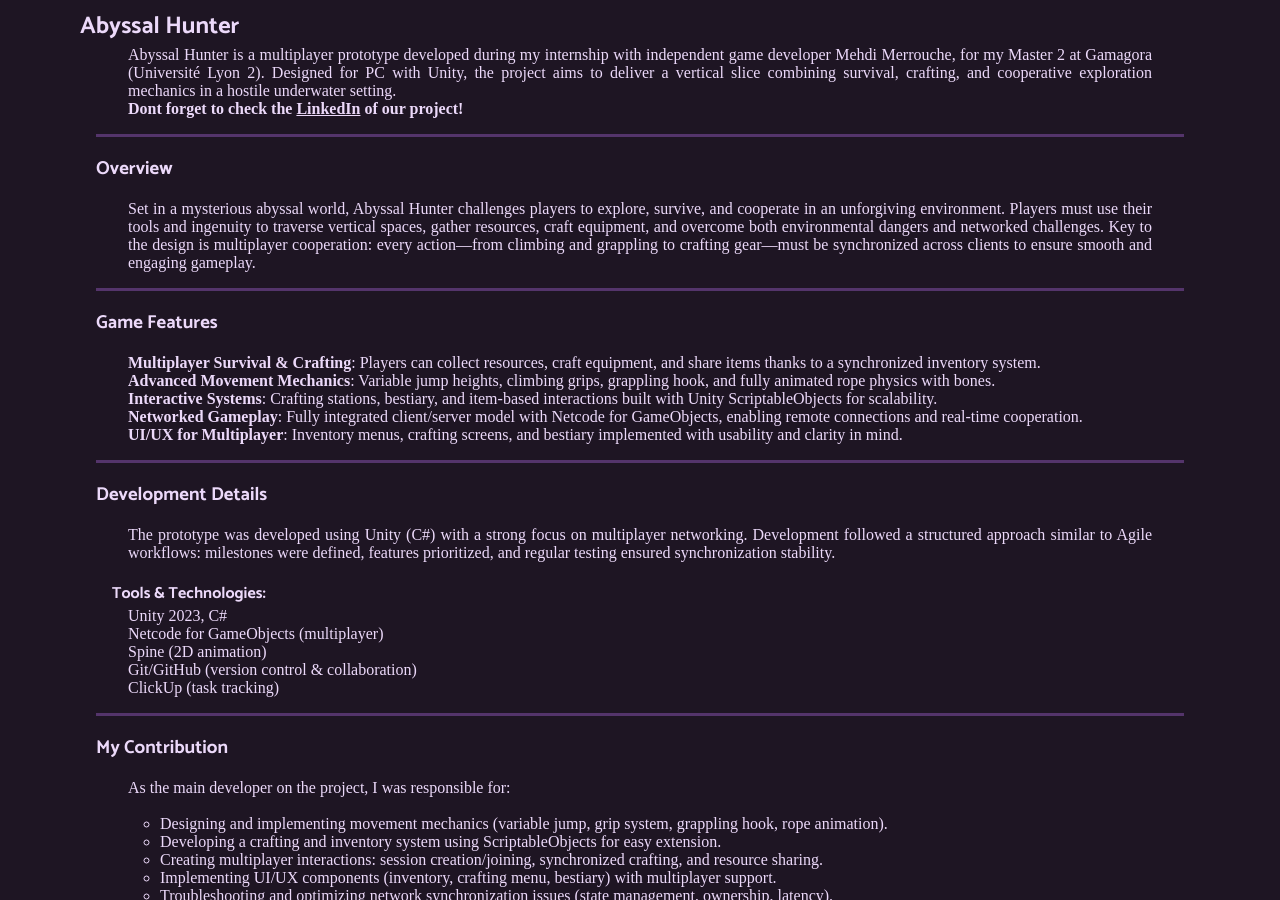
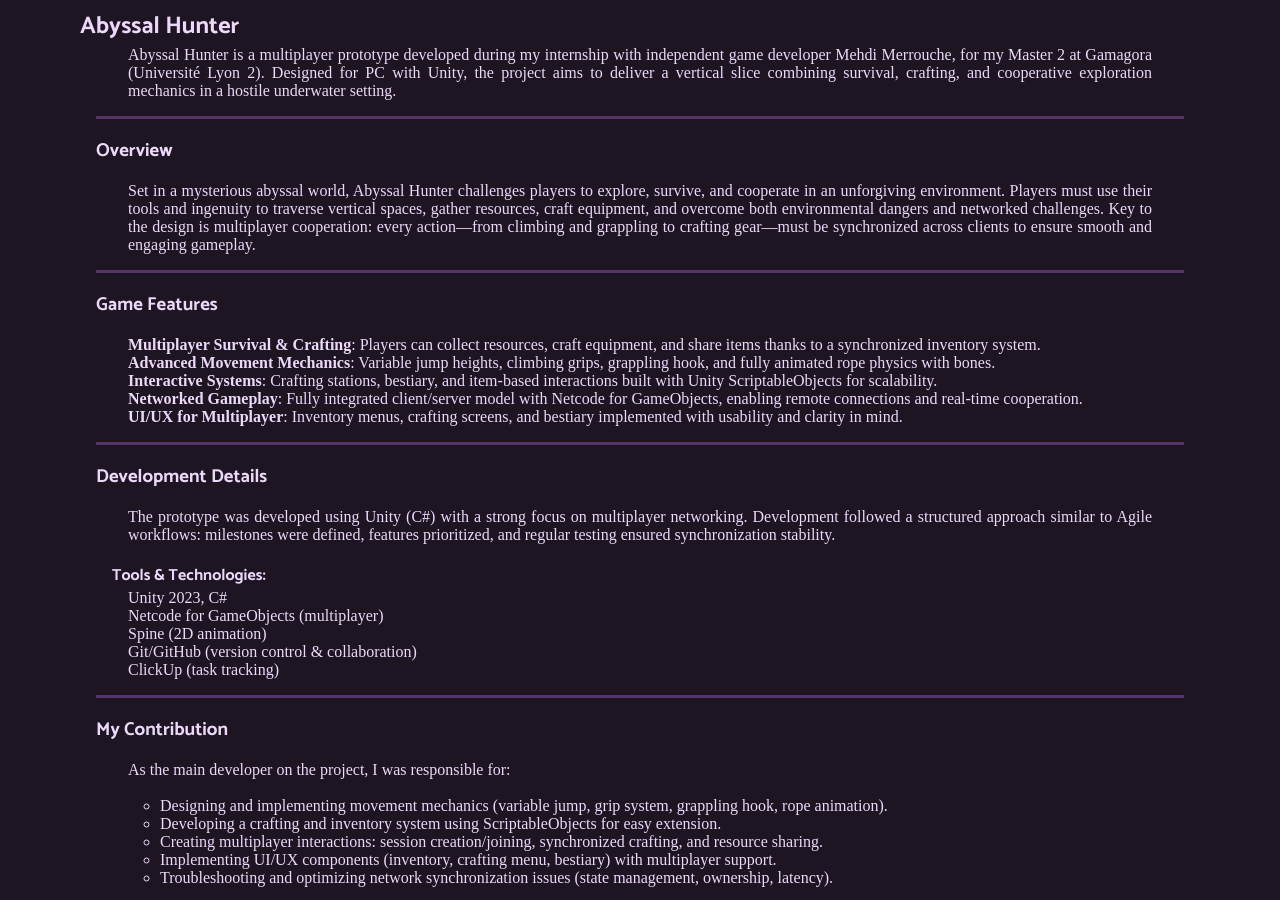
Before and after one commit to iTschoCapic/iTschoCapic.github.io, a plain HTML site: page projects/abyssalhunter.html in a window 1280 px wide. Shown: the part 1025-1925 px from the top of the page. Drawn offline with Linux system fonts and the light colour scheme; a web font is replaced by a local one.

Commit message:
Update abyssalhunter.html

```diff
--- a/projects/abyssalhunter.html
+++ b/projects/abyssalhunter.html
@@ -56,7 +56,7 @@
         <main>
             <h2>Abyssal Hunter</h2>
             <p>Abyssal Hunter is a multiplayer prototype developed during my internship with independent game developer Mehdi Merrouche, for my Master 2 at Gamagora (Université Lyon 2). Designed for PC with Unity, the project aims to deliver a vertical slice combining survival, crafting, and cooperative exploration mechanics in a hostile underwater setting.</p>
-             <p><b>Dont forget to check the <a href="https://www.linkedin.com/company/goober-studio/">LinkedIn</a> of our project!</b></p>
+<!--             <p><b>Dont forget to check the <a href="https://www.linkedin.com/company/goober-studio/">LinkedIn</a> of our project!</b></p>-->
             </p>
             <h3>Overview</h3>
                 <p>Set in a mysterious abyssal world, Abyssal Hunter challenges players to explore, survive, and cooperate in an unforgiving environment. Players must use their tools and ingenuity to traverse vertical spaces, gather resources, craft equipment, and overcome both environmental dangers and networked challenges. Key to the design is multiplayer cooperation: every action—from climbing and grappling to crafting gear—must be synchronized across clients to ensure smooth and engaging gameplay.</p>
```
